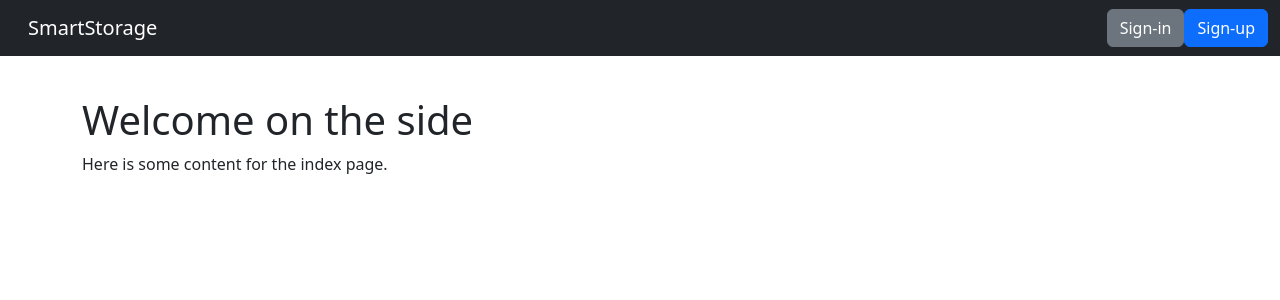
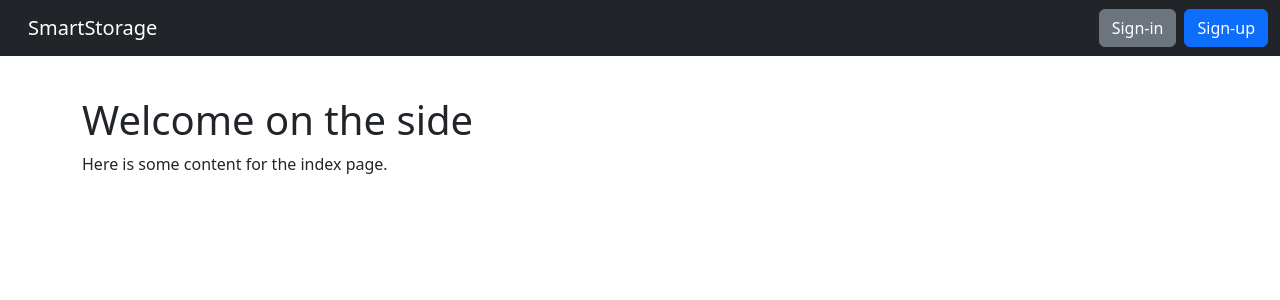
Before and after one commit to donnerbaer/smart-storage, a Flask app: page / in a window 1280 px wide. Shown: the top 300 px of the page. Run offline with Flask 3, Linux system fonts and the light colour scheme; some libraries are stand-ins or nearby versions.

Commit message:
refactorate navbar

```diff
--- /dev/null
+++ b/app/templates/auth/modal.login.html
@@ -0,0 +1,21 @@
+<!--
+<button type="button" class="btn btn-secondary" data-bs-toggle="modal" data-bs-target="#loginModal">
+    {{ _("Sign-in") }}
+</button>
+-->
+
+<div class="modal fade" id="loginModal" data-bs-backdrop="static" data-bs-keyboard="false" tabindex="-1" aria-labelledby="loginModalLabel" aria-hidden="true">
+    <div class="modal-dialog">
+        <div class="modal-content">
+            <div class="modal-header">
+                <h1 class="modal-title fs-5" id="loginModalLabel">{{ _("Sign-in") }}</h1>
+                <button type="button" class="btn-close" data-bs-dismiss="modal" aria-label="Close"></button>
+            </div>
+            <div class="modal-body">
+                <div class="container">
+                    {% include 'auth/form.login.html' %}
+                </div>
+            </div>
+        </div>
+    </div>
+</div>
--- /dev/null
+++ b/app/templates/auth/modal.registrate.html
@@ -0,0 +1,21 @@
+<!--
+<button type="button" class="btn btn-primary" data-bs-toggle="modal" data-bs-target="#registrateModal">
+    {{ _("Sign-up") }}
+</button>
+-->
+
+<div class="modal fade" id="registrateModal" data-bs-backdrop="static" data-bs-keyboard="false" tabindex="-1" aria-labelledby="registrateModalLabel" aria-hidden="true">
+    <div class="modal-dialog">
+        <div class="modal-content">
+            <div class="modal-header">
+                <h1 class="modal-title fs-5" id="registrateModalLabel">{{ _("Sign-up") }}</h1>
+                <button type="button" class="btn-close" data-bs-dismiss="modal" aria-label="Close"></button>
+            </div>
+            <div class="modal-body">
+                <div class="container">
+                    {% include 'auth/form.sign-up.html' %}
+                </div>
+            </div>
+        </div>
+    </div>
+</div>
--- a/app/templates/component/navbar.html
+++ b/app/templates/component/navbar.html
@@ -23,7 +23,7 @@
         <!-- user infos, login, registration-->
         {% if current_user.is_authenticated %}
             <div class="d-flex align-items-center">
-                <div class="">
+                <div class="me-2">
                     <button id="toggle-qrcode" class="btn btn-primary"><i class="bi bi-qr-code"></i></button>
                 </div>
 
@@ -39,7 +39,8 @@
                         <img src="{{ url_for('image.serve_current_user_image') }}"
                             alt="Profile picture of"
                             width="40" height="40"
-                            class="rounded-circle bg-light"> </a>
+                            class="rounded-circle bg-light">
+                    </a>
                     <ul class="dropdown-menu dropdown-menu-end">
                         <li><a class="dropdown-item" href="{{ url_for('user.user_view', user_id=current_user.id)}}">{{ _('My Profile')}}</a></li>
                         <li><hr class="dropdown-divider"></li>
@@ -47,56 +48,25 @@
                     </ul>
                 </div>
             </div>
-
             {% else %}
             <div class="d-flex align-items-center">
+                <div class="me-2">
                     <button type="button" class="btn btn-secondary" data-bs-toggle="modal" data-bs-target="#loginModal">
                         {{ _("Sign-in") }}
                     </button>
+                </div>
+                <div>
                     <button type="button" class="btn btn-primary" data-bs-toggle="modal" data-bs-target="#registrateModal">
                         {{ _("Sign-up") }}
                     </button>
                 </div>
+            </div>
             {% endif %}
-
         </div>
     </div>
 </nav>
 
-
-
-<!-- Modal Sign-in -->
-<div class="modal fade" id="loginModal" data-bs-backdrop="static" data-bs-keyboard="false" tabindex="-1" aria-labelledby="loginModalLabel" aria-hidden="true">
-    <div class="modal-dialog">
-        <div class="modal-content">
-            <div class="modal-header">
-                <h1 class="modal-title fs-5" id="loginModalLabel">{{ _("Sign-in") }}</h1>
-                <button type="button" class="btn-close" data-bs-dismiss="modal" aria-label="Close"></button>
-            </div>
-            <div class="modal-body">
-                <div class="container">
-                    {% include './auth/form.login.html' %}
-                </div>
-            </div>
-        </div>
-    </div>
-</div>
-
-
-
-<!-- Modal Sign-up -->
-<div class="modal fade" id="registrateModal" data-bs-backdrop="static" data-bs-keyboard="false" tabindex="-1" aria-labelledby="registrateModalLabel" aria-hidden="true">
-    <div class="modal-dialog">
-        <div class="modal-content">
-            <div class="modal-header">
-                <h1 class="modal-title fs-5" id="registrateModalLabel">{{ _("Sign-up") }}</h1>
-                <button type="button" class="btn-close" data-bs-dismiss="modal" aria-label="Close"></button>
-            </div>
-            <div class="modal-body">
-                <div class="container">
-                    {% include './auth/form.sign-up.html' %}
-                </div>
-            </div>
-        </div>
-    </div>
-</div>
+{% if not current_user.is_authenticated %}
+{% include 'auth/modal.login.html' %}
+{% include 'auth/modal.registrate.html' %}
+{% endif %}
```
Lines whose indentation alone changed are shown as unchanged.
